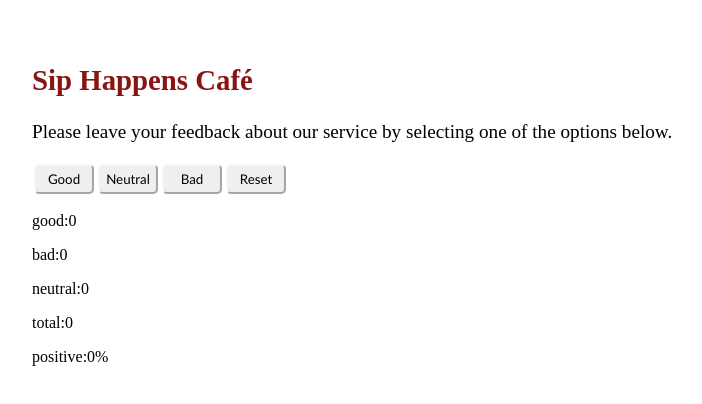
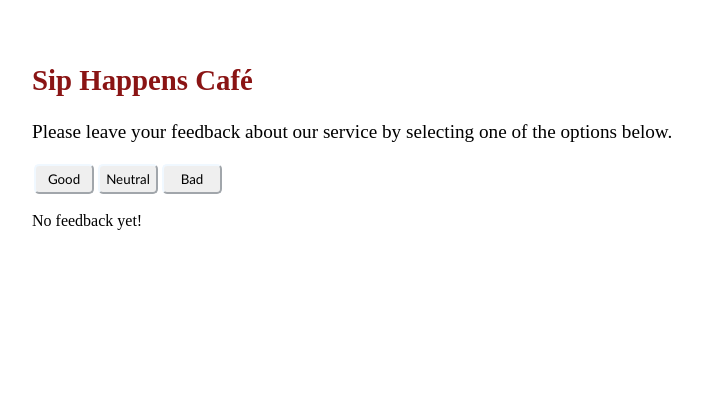
Before and after one commit to beatifultango/goit-react-hw-02, a React (Vite) app: page / in a window 1280 px wide. Shown: the top 404 px of the page, without its empty margins (32-734 px from the left). Built offline with nearby package versions, Linux system fonts and the light colour scheme.

Commit message:
reset tuşu tamamlandı

```diff
--- a/src/components/App.jsx
+++ b/src/components/App.jsx
@@ -5,44 +5,69 @@ import Options from "./Options";
 import styles from "./App.module.css";
 
 const App = () => {
-  const [counters, setCounters] = useState({
-    good: 0,
-    bad: 0,
-    neutral: 0,
-
+  const [counters, setCounters] = useState(() => {
+    const saved = localStorage.getItem("counters");
+    return saved
+      ? JSON.parse(saved)
+      : {
+          good: 0,
+          bad: 0,
+          neutral: 0,
+        };
   });
 
-  const [total,setTotal]=useState(0);
-  const [positive,setPositive]=useState(0);
-  const handleClick = (key) => {
+  const [total, setTotal] = useState(() => {
+    const saved = localStorage.getItem("total");
+    return saved ? JSON.parse(saved) : 0;
+  });
+  const [positive, setPositive] = useState(() => {
+    const saved = localStorage.getItem("positive");
+    return saved ? JSON.parse(saved) : 0;
+  });
+  const updateFeedback = (key) => {
     setCounters((prev) => {
-     const newCount={ ...prev, [key]: prev[key] + 1,};
-     const newTotal =newCount.good+newCount.bad+newCount.neutral;
-     setTotal(newTotal);
-     const newPositive= parseInt(newCount.good/newTotal*100)
-     setPositive(newPositive);
-     return newCount;
-
+      const newCount = { ...prev, [key]: prev[key] + 1 };
+      const totalFeedback = newCount.good + newCount.bad + newCount.neutral;
+      setTotal(totalFeedback);
+      const newPositive = Math.round((newCount.good / totalFeedback) * 100);
+      setPositive(newPositive);
+      localStorage.setItem("counters", JSON.stringify(newCount));
+      localStorage.setItem("total", JSON.stringify(totalFeedback));
+      localStorage.setItem("positive", JSON.stringify(newPositive));
+      return newCount;
     });
-
   };
 
   const handleReset = () => {
-    setCounters({
+    const reset = {
       good: 0,
       bad: 0,
       neutral: 0,
-    });
+    };
+    setCounters(reset);
     setTotal(0);
     setPositive(0);
+    localStorage.removeItem("counters");
+    localStorage.removeItem("total");
+    localStorage.removeItem("positive");
   };
 
   return (
     <div>
       <div className={styles.appBody}>
         <Description />
-        <Options handleClick={handleClick} handleReset={handleReset} />
-        <Feedback counters={counters} total={total} positive={positive}/>
+
+        <Options
+          updateFeedback={updateFeedback}
+          handleReset={handleReset}
+          showReset={total > 0}
+        />
+
+        {total === 0 ? (
+          <p>No feedback yet!</p>
+        ) : (
+          <Feedback counters={counters} total={total} positive={positive} />
+        )}
       </div>
     </div>
   );
--- a/src/components/Feedback.jsx
+++ b/src/components/Feedback.jsx
@@ -4,6 +4,7 @@ import styles from "./Feedback.module.css";
 const Feedback = ({ counters, total, positive }) => {
   return (
     <>
+
       {Object.entries(counters).map(([key, value]) => (
         <p key={key}>
           {key}:{value}
--- a/src/components/Options.jsx
+++ b/src/components/Options.jsx
@@ -1,34 +1,33 @@
 import React, { useState } from "react";
 import styles from "./Options.module.css";
 
-
-const Options = ({handleClick,handleReset}) => {
+const Options = ({ updateFeedback, handleReset, showReset }) => {
 
 
   return (
     <div>
       <button
         onClick={() => {
-          handleClick("good");
+          updateFeedback("good");
         }}
       >
         Good
       </button>
       <button
         onClick={() => {
-          handleClick("neutral");
+          updateFeedback("neutral");
         }}
       >
         Neutral
       </button>
       <button
         onClick={() => {
-          handleClick("bad");
+          updateFeedback("bad");
         }}
       >
         Bad
       </button>
-      <button onClick={handleReset}>Reset</button>
+      {showReset && (<button onClick={handleReset}>Reset</button>)}
     </div>
   );
 };
```
